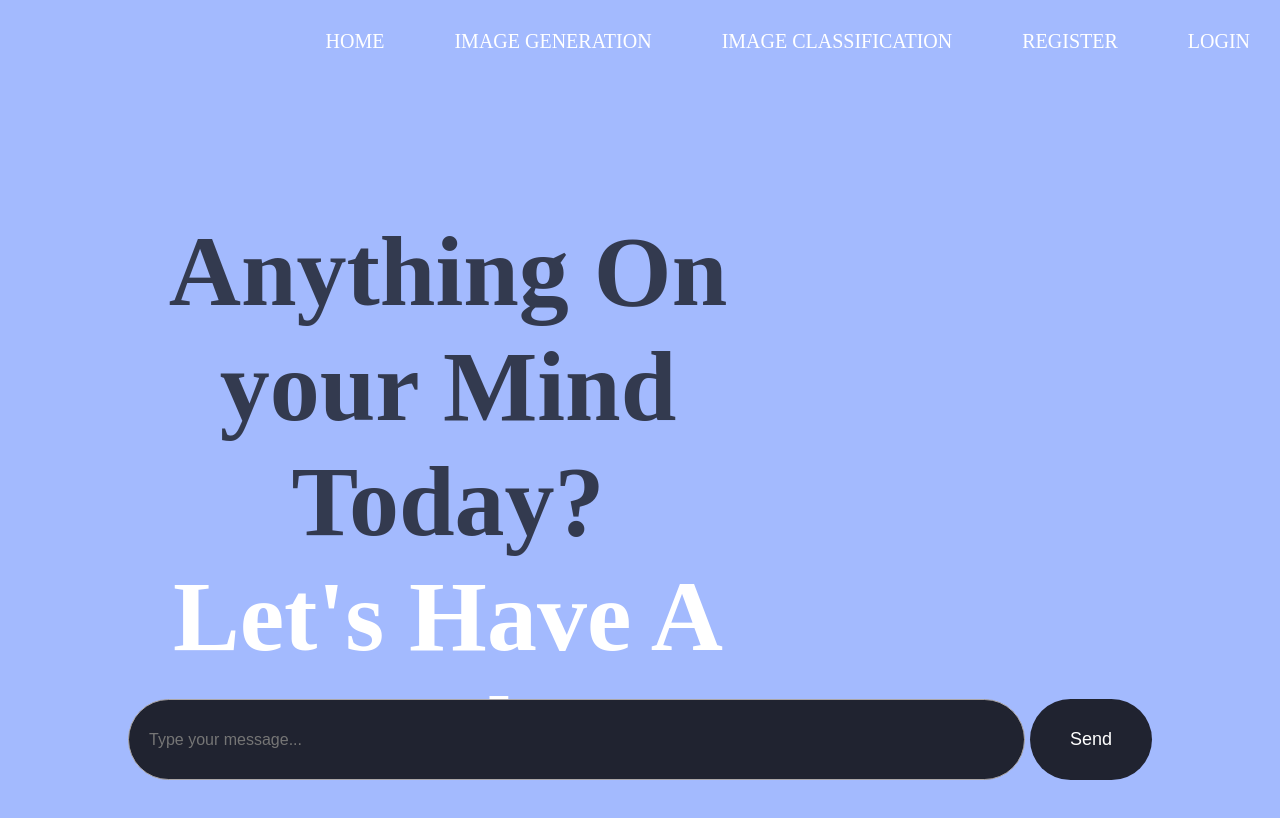
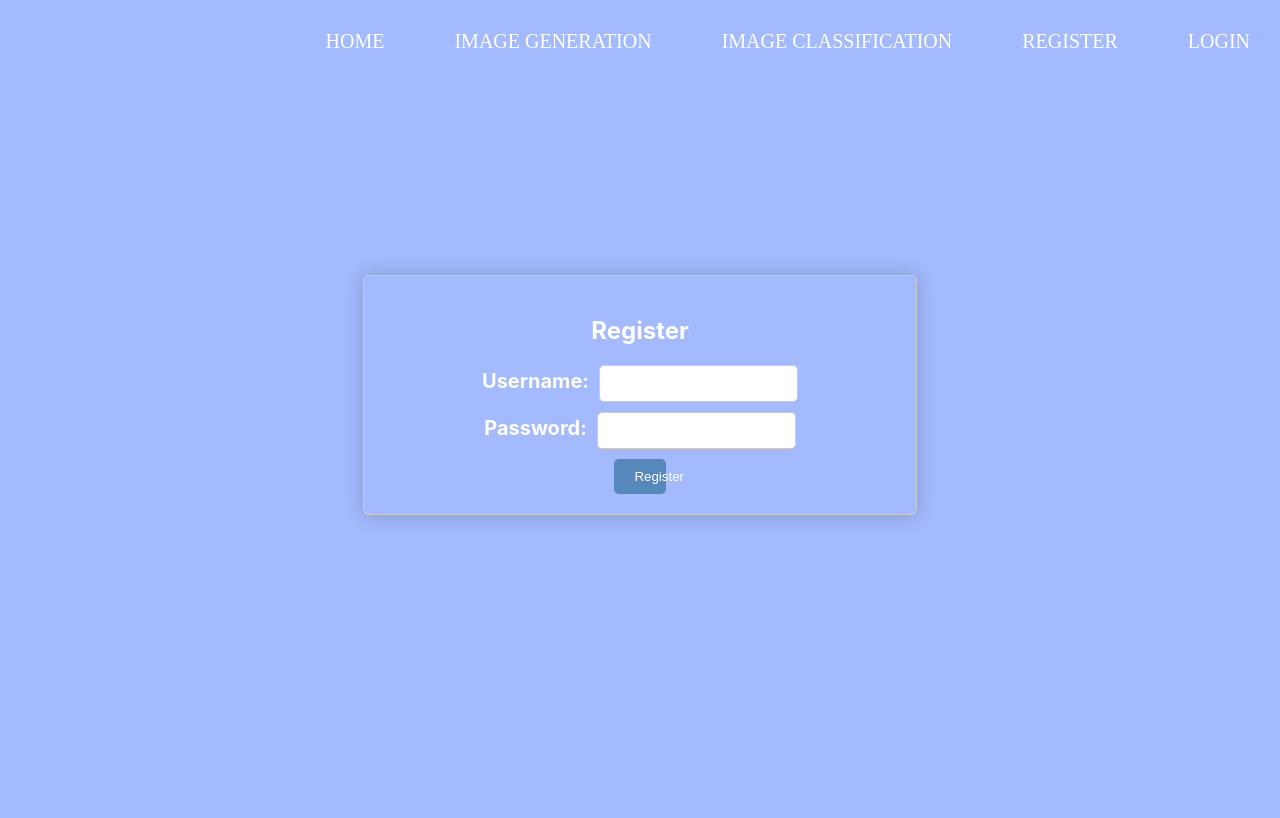
Before and after one commit to Chinmoy-Bora/mini-project, a React (Create React App) app in the folder mini_project/: page /register in a window 1280 px wide. Shown: the top 818 px of the page. Built offline with nearby package versions, Linux system fonts and the light colour scheme.

Commit message:
login and register page

```diff
--- a/mini_project/package.json
+++ b/mini_project/package.json
@@ -9,6 +9,7 @@
     "axios": "^1.7.2",
     "react": "^18.3.1",
     "react-dom": "^18.3.1",
+    "react-router-dom": "^6.23.1",
     "react-scripts": "5.0.1",
     "web-vitals": "^2.1.4"
   },
--- a/mini_project/src/App.js
+++ b/mini_project/src/App.js
@@ -1,9 +1,12 @@
 import React, { useState } from 'react';
 import axios from 'axios';
-import ChatBox from './components/ChatBox';
-import MessageInput from './components/MessageInput';
+import { BrowserRouter as Router, Route, Routes } from 'react-router-dom';
+
+import ImageGenerationPage from './components/ImageGeneration';
 import './App.css';
 import Navbar from './components/Navbar';
+import Login from './components/Login';
+import Register from './components/Register';
 
 const App = () => {
   const [messages, setMessages] = useState([]);
@@ -23,9 +26,18 @@ const App = () => {
 
   return (
     <div className="App">
-      <Navbar/>
-      <ChatBox messages={messages} />
-      <MessageInput onSendMessage={handleSendMessage} />
+      <Router>
+      <Navbar />
+
+
+        <Routes>
+
+        <Route path="/image-generation" element={<ImageGenerationPage messages={messages} onSendMessage={handleSendMessage} />} />
+        <Route exact path="/login" element={<Login/>} />
+        <Route exact path="/register" element={<Register/>} />
+
+        </Routes>
+      </Router>
     </div>
   );
 };
--- /dev/null
+++ b/mini_project/src/components/ImageGeneration.js
@@ -0,0 +1,12 @@
+
+import ChatBox from "./ChatBox";
+import MessageInput from "./MessageInput";
+const ImageGenerationPage = ({ messages, onSendMessage }) => {
+    return (
+      <div>
+        <ChatBox messages={messages} />
+        <MessageInput onSendMessage={onSendMessage} />
+      </div>
+    );
+  };
+export default ImageGenerationPage;
--- /dev/null
+++ b/mini_project/src/components/Login.js
@@ -0,0 +1,71 @@
+import React, { useState } from 'react';
+import '../styling/LoginStyle.css';
+
+const Login = () => {
+  const [username, setUsername] = useState('');
+  const [password, setPassword] = useState('');
+
+  const handleUsernameChange = (event) => {
+    setUsername(event.target.value);
+  };
+
+  const handlePasswordChange = (event) => {
+    setPassword(event.target.value);
+  };
+
+  const handleSubmit = async (event) => {
+    event.preventDefault();
+
+    try {
+      const response = await fetch('http://localhost:4000/auth/login', {
+        method: 'POST',
+        headers: {
+          'Content-Type': 'application/json',
+        },
+        body: JSON.stringify({
+          username: username,
+          password: password,
+        }),
+      });
+
+      if (response.ok) {
+        // Registration successful, handle success response
+        alert('Login successful');
+      } else {
+        // Registration failed, handle error response
+        alert('Login failed:', response.statusText);
+      }
+    } catch (error) {
+      console.error('Error registering user:', error.message);
+    }
+  };
+
+  return (
+    <div className="login-container">
+      <h2>Login</h2>
+      <form onSubmit={handleSubmit}>
+        <div className="form-group">
+          <label htmlFor="username">Username:</label>
+          <input
+            type="text"
+            id="username"
+            value={username}
+            onChange={handleUsernameChange}
+          />
+        </div>
+        <div className="form-group">
+          <label htmlFor="password">Password:</label>
+          <input
+            type="password"
+            id="password"
+            value={password}
+            onChange={handlePasswordChange}
+          />
+        </div>
+        <button type="submit">Login</button>
+      </form>
+    </div>
+  );
+};
+
+export default Login;
--- a/mini_project/src/components/Navbar.js
+++ b/mini_project/src/components/Navbar.js
@@ -1,4 +1,5 @@
 import React, { useState } from 'react';
+import { Link } from 'react-router-dom'; // Import Link component from react-router-dom
 import '../styling/Navbar.css';
 
 const Navbar = () => {
@@ -12,11 +13,12 @@ const Navbar = () => {
     <nav className="navbar">
       {/* Original navbar items */}
       <ul className="navbar-nav">
-        <li className="nav-item"><a href="#">HOME</a></li>
-        <li className="nav-item"><a href="#">IMAGE GENERATION</a></li>
-        <li className="nav-item"><a href="#">IMAGE CLASSIFICATION</a></li>
-        <li className="nav-item"><a href="#">REGISTER</a></li>
-        <li className="nav-item"><a href="#">LOGIN</a></li>
+        {/* Use Link components instead of anchor tags */}
+        <li className="nav-item"><Link to="/">HOME</Link></li>
+        <li className="nav-item"><Link to="/image-generation">IMAGE GENERATION</Link></li>
+        <li className="nav-item"><Link to="/image-classification">IMAGE CLASSIFICATION</Link></li>
+        <li className="nav-item"><Link to="/register">REGISTER</Link></li>
+        <li className="nav-item"><Link to="/login">LOGIN</Link></li>
       </ul>
 
       {/* Mobile navbar toggle button */}
@@ -27,11 +29,12 @@ const Navbar = () => {
       {/* Mobile navbar items */}
       {isMobileMenuOpen && (
         <ul className="navbar-nav-mobile">
-          <li className="nav-item"><a href="#">HOME</a></li>
-          <li className="nav-item"><a href="#">IMAGE GENERATION</a></li>
-          <li className="nav-item"><a href="#">IMAGE CLASSIFICATION</a></li>
-          <li className="nav-item"><a href="#">REGISTER</a></li>
-          <li className="nav-item"><a href="#">LOGIN</a></li>
+          {/* Use Link components instead of anchor tags */}
+          <li className="nav-item"><Link to="/">HOME</Link></li>
+          <li className="nav-item"><Link to="/image-generation">IMAGE GENERATION</Link></li>
+          <li className="nav-item"><Link to="/image-classification">IMAGE CLASSIFICATION</Link></li>
+          <li className="nav-item"><Link to="/register">REGISTER</Link></li>
+          <li className="nav-item"><Link to="/login">LOGIN</Link></li>
         </ul>
       )}
     </nav>
--- /dev/null
+++ b/mini_project/src/components/Register.js
@@ -0,0 +1,72 @@
+import React, { useState } from 'react';
+import '../styling/LoginStyle.css';
+
+const Register = () => {
+  const [username, setUsername] = useState('');
+  const [password, setPassword] = useState('');
+
+  const handleUsernameChange = (event) => {
+    setUsername(event.target.value);
+  };
+
+  const handlePasswordChange = (event) => {
+    setPassword(event.target.value);
+  };
+
+  const handleSubmit = async (event) => {
+    event.preventDefault();
+
+    try {
+      const response = await fetch('http://localhost:4000/auth/register', {
+        method: 'POST',
+        headers: {
+          'Content-Type': 'application/json',
+        },
+        body: JSON.stringify({
+          username: username,
+          password: password,
+        }),
+      });
+
+      if (response.ok) {
+        // Registration successful, handle success response
+        alert('Registration successful');
+      } else {
+        // Registration failed, handle error response
+        console.error('Registration failed:', response.statusText);
+      }
+    } catch (error) {
+      console.error('Error registering user:', error.message);
+    }
+  };
+
+
+  return (
+    <div className="login-container">
+      <h2>Register</h2>
+      <form onSubmit={handleSubmit}>
+        <div className="form-group">
+          <label htmlFor="username">Username:</label>
+          <input
+            type="text"
+            id="username"
+            value={username}
+            onChange={handleUsernameChange}
+          />
+        </div>
+        <div className="form-group">
+          <label htmlFor="password">Password:</label>
+          <input
+            type="password"
+            id="password"
+            value={password}
+            onChange={handlePasswordChange}
+          />
+        </div>
+        <button type="submit">Register</button>
+      </form>
+    </div>
+  );
+};
+
+export default Register;
--- /dev/null
+++ b/mini_project/src/styling/LoginStyle.css
@@ -0,0 +1,77 @@
+/* Base styles */
+.login-container {
+    width: 40%;
+    height: 60%;
+    margin: 0 auto; /* Center the container horizontally */
+    padding: 20px;
+    border: 1px solid #ccc;
+    border-radius: 5px;
+    background-color: #A3BAFE;
+    box-shadow: 0 0 20px rgba(0, 0, 0, 0.2);
+    margin-top: 15%;
+    justify-content: center;
+    align-items: center;
+    color: white;
+
+  }
+
+  .login-container h2 {
+    text-align: center;
+    margin-bottom: 20px;
+  }
+
+  .login-container form {
+    display: flex;
+    flex-direction: column;
+    align-items: center;
+  }
+
+  .login-container form label {
+    font-weight: bold;
+    color: white;
+    font-size: 20px;
+  }
+
+  .login-container form input {
+    margin-bottom: 10px;
+    margin-left: 10px;
+    padding: 10px;
+    border: 1px solid #ccc;
+    border-radius: 5px;
+  }
+
+  .login-container form button {
+    padding: 10px 20px;
+    background-color: #5788bb;
+    color: white;
+    border: none;
+    border-radius: 5px;
+    cursor: pointer;
+    width: 10%;
+  }
+
+  .login-container form button:hover {
+    background-color: #0056b3;
+  }
+
+  /* Responsive styles */
+  @media (max-width: 600px) {
+    .login-container {
+      max-width: 100%;
+      padding: 15px;
+    }
+
+    .login-container form button {
+      padding: 10px 15px;
+    }
+  }
+
+  @media (max-width: 400px) {
+    .login-container form input {
+      padding: 8px;
+    }
+
+    .login-container form button {
+      padding: 8px 16px;
+    }
+  }
--- /dev/null
+++ b/mini_project/src/styling/RegisterStyle.css
@@ -0,0 +1,77 @@
+/* Base styles */
+.login-container {
+    width: 40%;
+    height: 60%;
+    margin: 0 auto; /* Center the container horizontally */
+    padding: 20px;
+    border: 1px solid #ccc;
+    border-radius: 5px;
+    background-color: #A3BAFE;
+    box-shadow: 0 0 20px rgba(0, 0, 0, 0.2);
+    margin-top: 15%;
+    justify-content: center;
+    align-items: center;
+    color: white;
+
+  }
+
+  .login-container h2 {
+    text-align: center;
+    margin-bottom: 20px;
+  }
+
+  .login-container form {
+    display: flex;
+    flex-direction: column;
+    align-items: center;
+  }
+
+  .login-container form label {
+    font-weight: bold;
+    color: white;
+    font-size: 20px;
+  }
+
+  .login-container form input {
+    margin-bottom: 10px;
+    margin-left: 10px;
+    padding: 10px;
+    border: 1px solid #ccc;
+    border-radius: 5px;
+  }
+
+  .login-container form button {
+    padding: 10px 20px;
+    background-color: #5788bb;
+    color: white;
+    border: none;
+    border-radius: 5px;
+    cursor: pointer;
+    width: 10%;
+  }
+
+  .login-container form button:hover {
+    background-color: #0056b3;
+  }
+
+  /* Responsive styles */
+  @media (max-width: 600px) {
+    .login-container {
+      max-width: 100%;
+      padding: 15px;
+    }
+
+    .login-container form button {
+      padding: 10px 15px;
+    }
+  }
+
+  @media (max-width: 400px) {
+    .login-container form input {
+      padding: 8px;
+    }
+
+    .login-container form button {
+      padding: 8px 16px;
+    }
+  }
```
Also changed, not shown: 1 other file (tests, documents, lock files or other folders).
